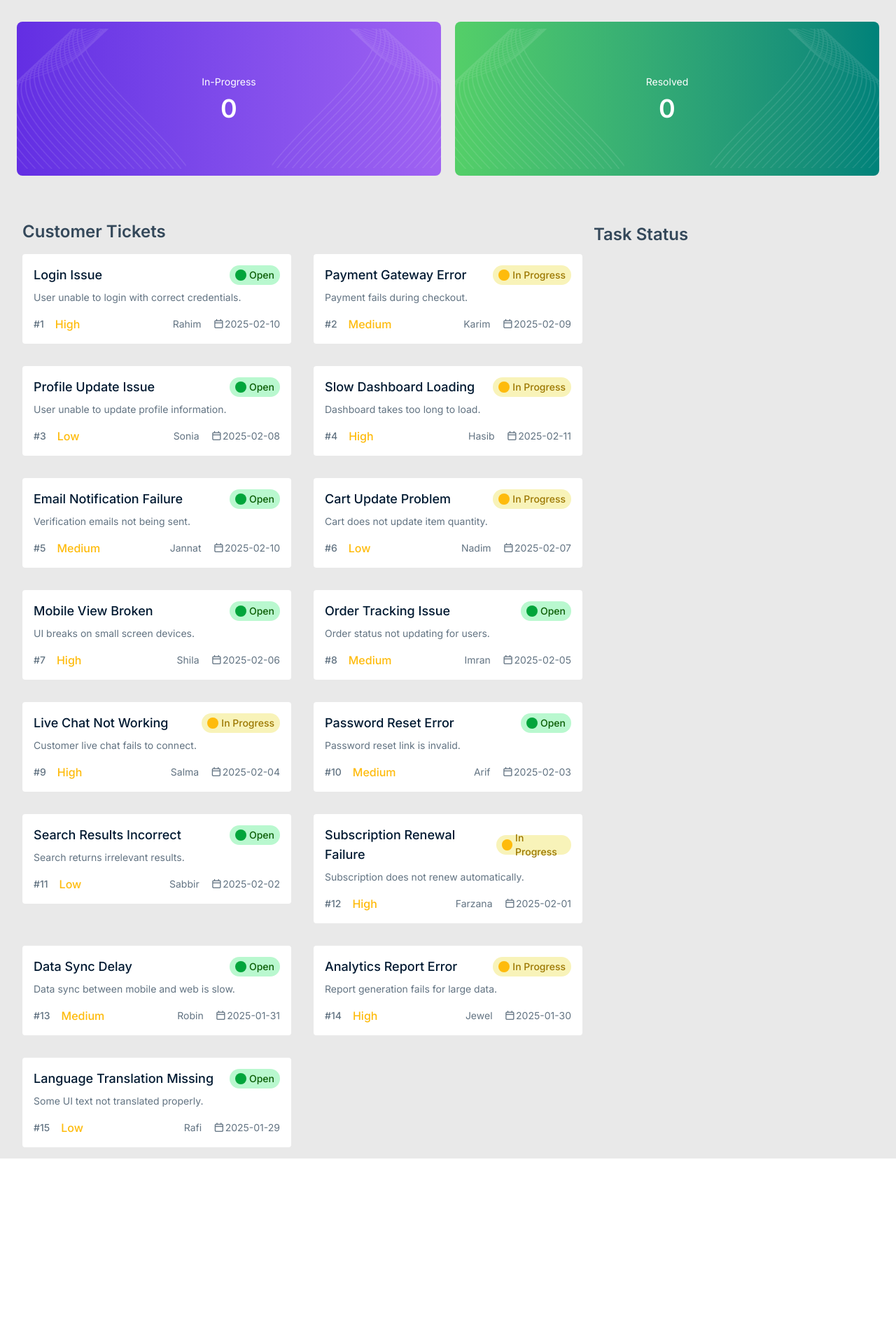
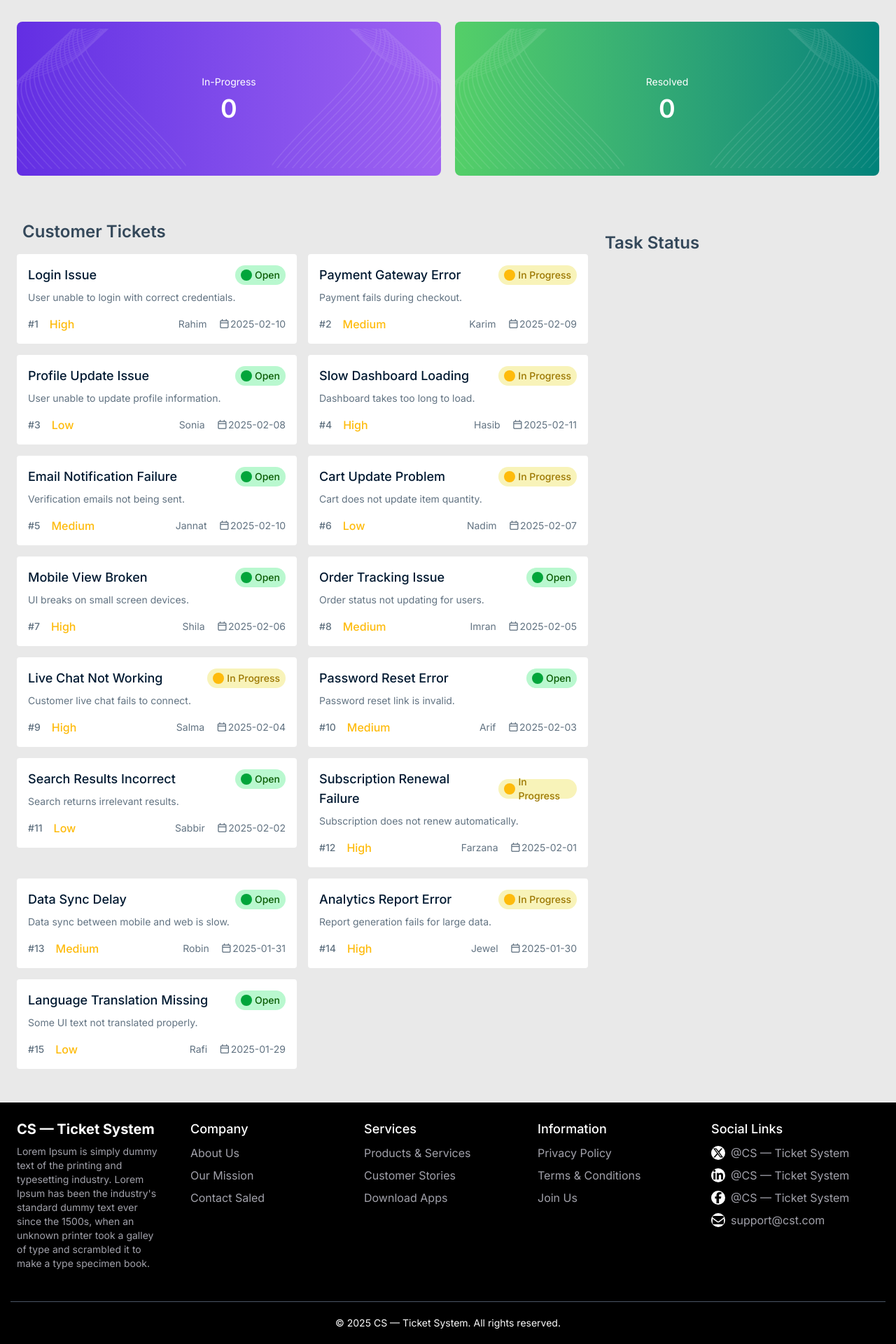
Before and after one commit to monir-codes/Customer-Support-Zone, a React (Vite) app: page / in a window 1280 px wide. Shown: the part 97-2017 px from the top of the page at 70% size. Before the commit the page ends 1752 px from the top, so only its background shows below. Built offline with nearby package versions, Linux system fonts and the light colour scheme.

Commit message:
Full Website updated and making all dynamic process successfully

```diff
--- a/package.json
+++ b/package.json
@@ -16,6 +16,7 @@
     "daisyui": "^5.4.2",
     "react": "^19.1.1",
     "react-dom": "^19.1.1",
+    "react-hot-toast": "^2.6.0",
     "react-toastify": "^11.0.5",
     "tailwindcss": "^4.1.16"
   },
--- a/src/App.jsx
+++ b/src/App.jsx
@@ -2,7 +2,9 @@ import { Suspense, useState  } from 'react'
 import Nav from "./assets/components/nav/Nav.jsx"
 import BannerCard from "./assets/components/banner/Cards.jsx"
 import './App.css'
+import { ToastContainer } from 'react-toastify';
 import Tickets from "./assets/components/ticket/Tickets.jsx"
+import Footer from "./assets/components/footer/Footer.jsx"
 
 
 const InfoFetch = async()=>{
@@ -15,18 +17,22 @@ const infoProm = InfoFetch()
 
 function App() {
 const [cardClicks, setCardClick] = useState([])
+const [resolved, setResolved] = useState([])
+console.log(resolved)
 
 
 
   return (
     <>
     <Nav></Nav>
-    <BannerCard cardClicks={cardClicks}></BannerCard>
+    <BannerCard cardClicks={cardClicks} resolved={resolved} setResolved={setResolved}></BannerCard>
     <Suspense>
 
-        <h2 className='bg-[#E9E9E9] pl-8 font-semibold text-2xl text-[#34485A]'>Customer Tickets</h2>
-          <Tickets infoProm={infoProm} cardClicks={cardClicks} setCardClick={setCardClick}></Tickets>
+        <h2 className='bg-[#E9E9E9] pl-7 md:pl-8 pb-2 font-semibold text-2xl text-[#34485A]'>Customer Tickets</h2>
+          <Tickets infoProm={infoProm} cardClicks={cardClicks} setCardClick={setCardClick} resolved={resolved} setResolved={setResolved}></Tickets>
     </Suspense>
+      <Footer></Footer>
+      <ToastContainer />
       </>
   )
 }
--- a/src/assets/components/banner/cards.jsx
+++ b/src/assets/components/banner/cards.jsx
@@ -1,7 +1,7 @@
 import React from "react";
 import Vector from "../../../assets/vector1.png"
 
-const Banner = ({cardClicks})=>{
+const Banner = ({cardClicks, resolved, setResolved})=>{
 
 
     return (
@@ -23,7 +23,7 @@ const Banner = ({cardClicks})=>{
                  <img className="w-[40%] h-[100%] md:h-auto md:w-[40%]" src={Vector} alt="" />
             <div className="text-center">
              <h4 className="text-sm md:text-1xl text-white">Resolved</h4>
-                <h2 className="font-semibold text-4xl md:text-4xl mt-2 text-white">0</h2>
+                <h2 className="font-semibold text-4xl md:text-4xl mt-2 text-white">{resolved.length}</h2>
             </div>
                  <img className="w-[40%] h-[100%] md:h-auto md:w-[40%] transform scale-x-[-1]" src={Vector} alt="" />
 
--- /dev/null
+++ b/src/assets/components/footer/Footer.jsx
@@ -0,0 +1,64 @@
+import React from 'react';
+
+const footer = () => {
+    return (
+        <div className='bg-black'>
+
+            <div className='max-w-[1300px] mx-auto my-auto grid grid-cols-1 md:grid-cols-5 gap-2 p-6 space-y-5'>
+
+        <div className='space-y-2 md:mr-9'>
+        <h2 className='font-bold text-xl text-white mb-2'>CS — Ticket System</h2>
+        <p className='text-[#A1A1AA] text-sm'>
+            Lorem Ipsum is simply dummy text of the printing and typesetting industry. Lorem Ipsum has been the industry's standard dummy text ever since the 1500s, when an unknown printer took a galley of type and scrambled it to make a type specimen book.
+        </p>
+        </div>
+
+        <div className='space-y-2'>
+        <h3 className='font-medium text-lg text-white'>Company</h3>
+        <ul className="text-[#A1A1AA] space-y-2">
+            <li><a href="">About Us</a></li>
+            <li><a href="">Our Mission</a></li>
+            <li><a href="">Contact Saled</a></li>
+        </ul>
+        </div>
+
+        <div>
+        <h3 className='font-medium text-lg text-white'>Services</h3>
+        <ul className="text-[#A1A1AA] space-y-2 mt-2">
+            <li><a href="">Products & Services</a></li>
+            <li><a href="">Customer Stories</a></li>
+            <li><a href="">Download Apps</a></li>
+        </ul>
+        </div>
+
+        <div className='space-y-2'>
+        <h3 className='font-medium text-lg text-white'>Information</h3>
+        <ul className="text-[#A1A1AA] space-y-2">
+            <li><a href="">Privacy Policy</a></li>
+            <li><a href="">Terms & Conditions</a></li>
+            <li><a href="">Join Us</a></li>
+        </ul>
+        </div>
+
+        <div className='space-y-2'>
+        <h3 className='font-medium text-lg text-white'>Social Links</h3>
+        <ul className="text-[#A1A1AA] space-y-2">
+            <li><span className='bg-white rounded-full mr-2'><i class="fa-brands fa-x-twitter text-black items-center h-[5px] justify-center"></i></span><a href="">@CS — Ticket System</a></li>
+            <li><span className='bg-white rounded-full mr-2 '><i class="fa-brands fa-linkedin-in text-black items-center h-[5px] justify-center"></i></span><a href="">@CS — Ticket System</a></li>
+            <li><span className='bg-white rounded-full mr-2'><i class="fa-brands fa-facebook-f text-black items-center h-[5px] justify-center"></i></span><a href="">@CS — Ticket System</a></li>
+            <li><span className='bg-white rounded-full mr-2'><i class="fa-solid fa-envelope text-black items-center h-[5px] justify-center"></i></span><a href="">support@cst.com</a></li>
+        </ul>
+        </div>
+
+
+
+
+            </div>
+
+            <div className='border-b-1 border-gray-600 max-w-[1250px] mx-auto -pb-10'></div>
+            <footer className='text-sm text-[#FAFAFA] text-center py-5'>© 2025 CS — Ticket System. All rights reserved.</footer>
+        </div>
+    );
+};
+
+export default footer;
--- a/src/assets/components/ticket/Tasks.jsx
+++ b/src/assets/components/ticket/Tasks.jsx
@@ -1,13 +1,21 @@
-import React from "react";
+import React, { useState } from "react";
+import { toast } from "react-toastify";
 
-const Tasks = ({cardClicks}) => {
-    const cardsClick = cardClicks
+const Tasks = ({cardClicks, setResolved, resolved, setCardClick}) => {
+    // const [resolves, setResolves] = useState([resolved])
+
+    const resolvedCount = (click)=>{
+      setResolved([...resolved, click])
+      setCardClick(cardClicks => cardClicks.filter(task => task !== click))
+      toast("Resolved !!")
+
+    }
   return (
-    <div className=" mb-100 ">
-      <h2 className='bg-[#E9E9E9] font-semibold text-2xl text-[#34485A] mb-3'>Task Status</h2>
+    <div className="">
+      <h2 className='bg-[#E9E9E9] font-semibold text-2xl text-[#34485A] mb-3 ml-4'>Task Status</h2>
 
         {
-            cardsClick.map(click => <div>
+            cardClicks.map(click => <div>
 
     <div className="task-sec mx-auto  w-auto mb-3">
         <div className=" bg-white p-4 w-[80vw] md:w-auto rounded-sm mx-auto ">
@@ -17,7 +25,7 @@ const Tasks = ({cardClicks}) => {
             </h3>
 
           </div>
-        <button className="btn bg-[#02A53B] text-[#ffffff] w-full">Complete</button>
+        <button onClick={() => resolvedCount(click)} className="btn bg-[#02A53B] text-[#ffffff] w-full">Complete</button>
 
         </div>
       </div>
--- a/src/assets/components/ticket/Tickets.jsx
+++ b/src/assets/components/ticket/Tickets.jsx
@@ -1,7 +1,7 @@
 import React, { use, useState} from "react";
 import Tasks from "./Tasks.jsx"
-import toast from "daisyui/components/toast/index.js";
-const Tickets = ({infoProm, cardClicks, setCardClick}) => {
+import { toast } from "react-toastify";
+const Tickets = ({infoProm, cardClicks, setCardClick, setResolved, resolved}) => {
 
   const infoPromData = use(infoProm)
   const [tickets, setTickets] = useState(infoPromData)
@@ -9,7 +9,7 @@ const Tickets = ({infoProm, cardClicks, setCardClick}) => {
   const handleRemove = (ticket)=>{
   setCardClick([...cardClicks,ticket.title])
   setTickets(tickets.filter(t => t.id !== ticket.id))
-  toast("done")
+  toast("Ticket In-Progress !!")
   }
 
 
@@ -20,9 +20,9 @@ const Tickets = ({infoProm, cardClicks, setCardClick}) => {
     <div className="grid grid-cols-1 md:grid-cols-3 bg-[#E9E9E9] px-4">
 
 
-      <div className="grid grid-cols-1 md:grid-cols-2 md:col-span-2">
+      <div className="grid grid-cols-1 md:grid-cols-2 md:col-span-2 mb-10">
       {
-           tickets.map(ticket => <div className=" p-4 ">
+           tickets.map(ticket => <div className=" p-2 ">
       <div onClick={()=> handleRemove(ticket)} className="ticket mx-auto w-auto ">
         <div className=" bg-white p-4 w-[80vw] md:w-auto rounded-sm mx-auto ">
           <div className="flex justify-between items-center gap-2">
@@ -63,10 +63,10 @@ const Tickets = ({infoProm, cardClicks, setCardClick}) => {
   )
 }
       </div>
-    <div className=" -mt-7">
+    <div className=" -mt-6">
 
 
-      <Tasks cardClicks={cardClicks}></Tasks>
+      <Tasks cardClicks={cardClicks} resolved={resolved} setResolved={setResolved} setCardClick={setCardClick}></Tasks>
     </div>
   </div>
 
```
Also changed, not shown: 1 other file (tests, documents, lock files or other folders).
